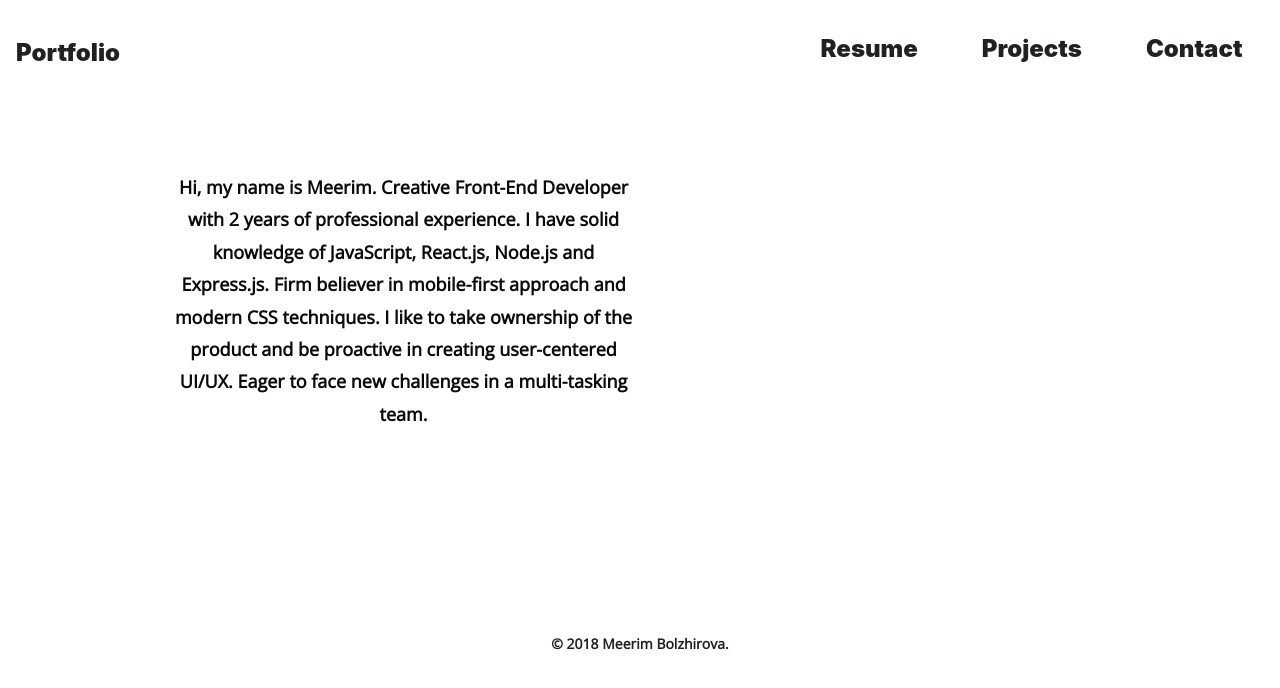
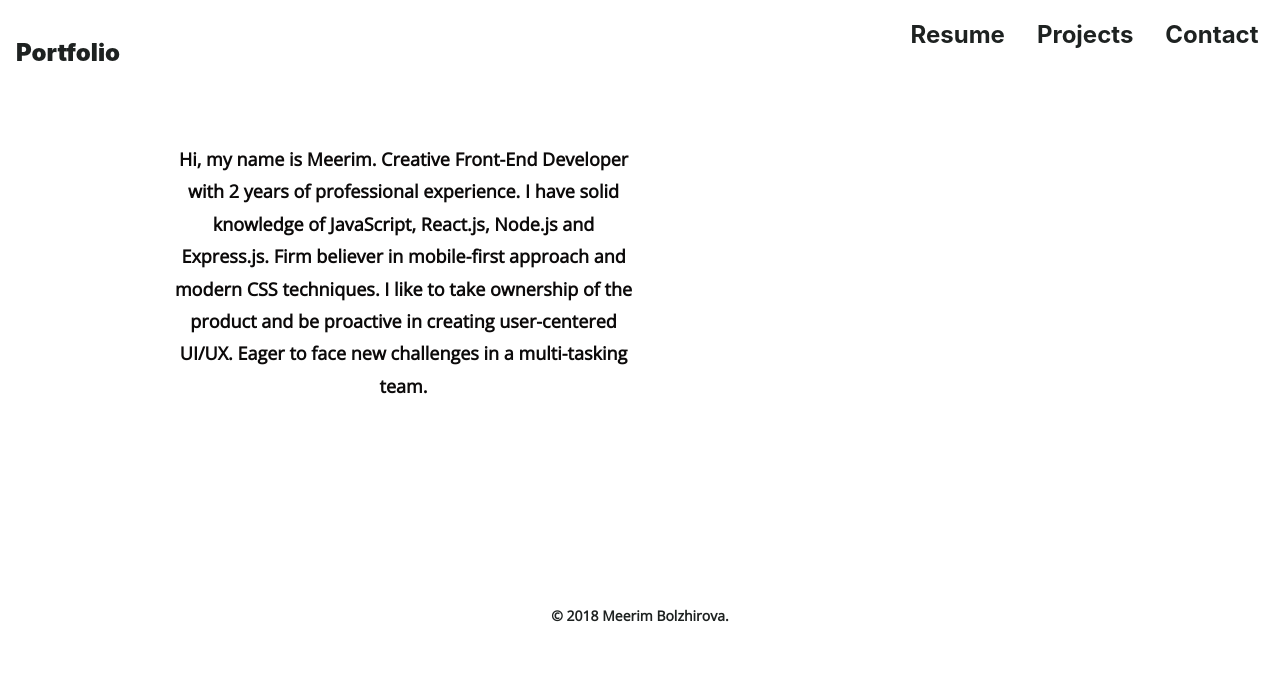
Before and after one commit to Meka88/myPortfolio, a React (Create React App) app: page / in a window 1280 px wide. Shown: the top 688 px of the page. Built offline with nearby package versions, Linux system fonts and the light colour scheme.

Commit message:
updated resume file

```diff
--- a/package.json
+++ b/package.json
@@ -9,6 +9,7 @@
     "@testing-library/jest-dom": "^5.14.1",
     "@testing-library/react": "^11.2.7",
     "@testing-library/user-event": "^12.8.3",
+    "netlify-cli": "^7.0.4",
     "react": "^17.0.2",
     "react-dom": "^17.0.2",
     "react-icons": "^4.2.0",
--- a/src/components/Navbar.js
+++ b/src/components/Navbar.js
@@ -9,25 +9,25 @@ export default function Navbar() {
       </h4>
       <ul>
         <li>
-          <a>
+
           <NavLink className='nav-link' exact to="/contact">
            Contact
           </NavLink>
-          </a>
+
         </li>
         <li>
-          <a>
+
             <NavLink className='nav-link' exact to="/projects">
               Projects
             </NavLink>
-          </a>
+
         </li>
         <li>
-          <a>
+
             <NavLink className='nav-link' exact to="/resume">
               Resume
             </NavLink>
-          </a>
+
         </li>
       </ul>
     </nav>
```
Also changed, not shown: 2 other files (tests, documents, lock files or other folders).
